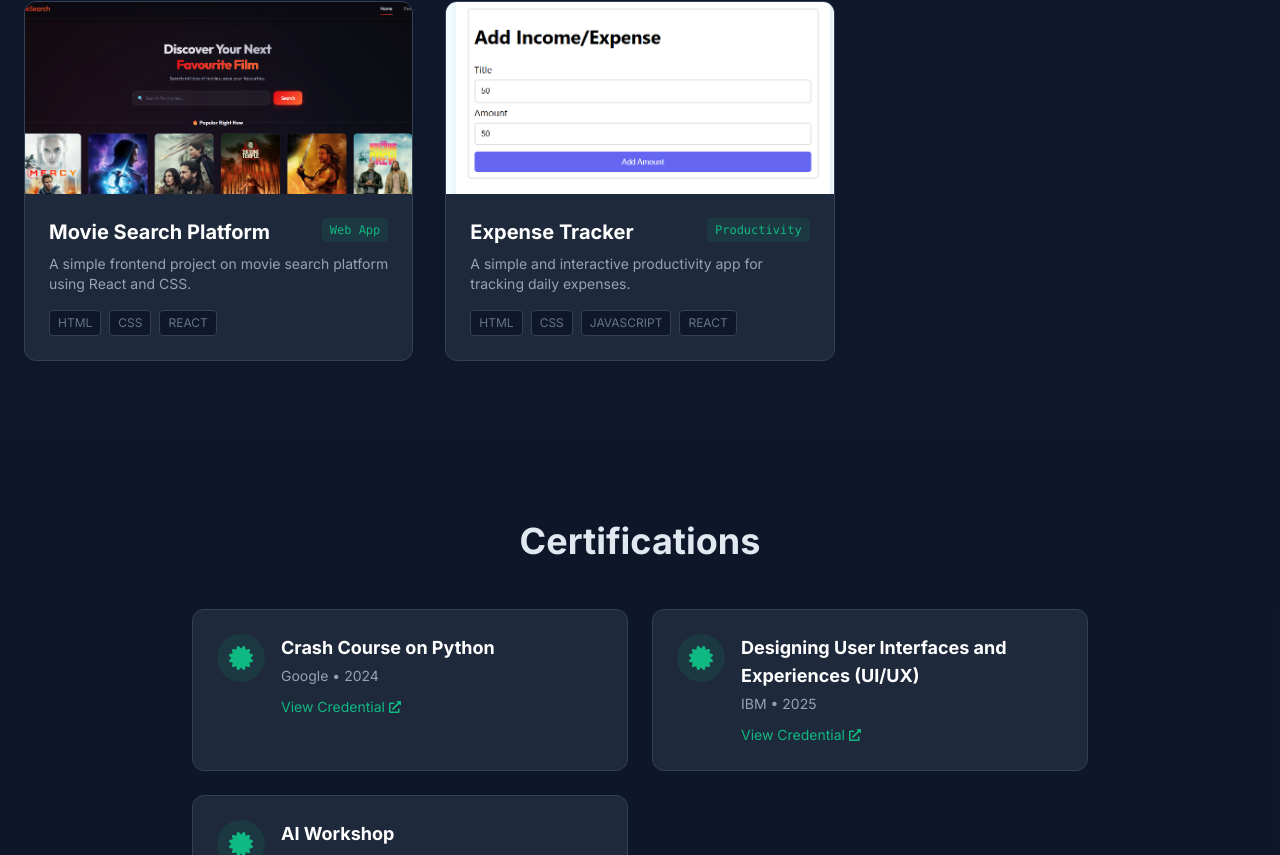
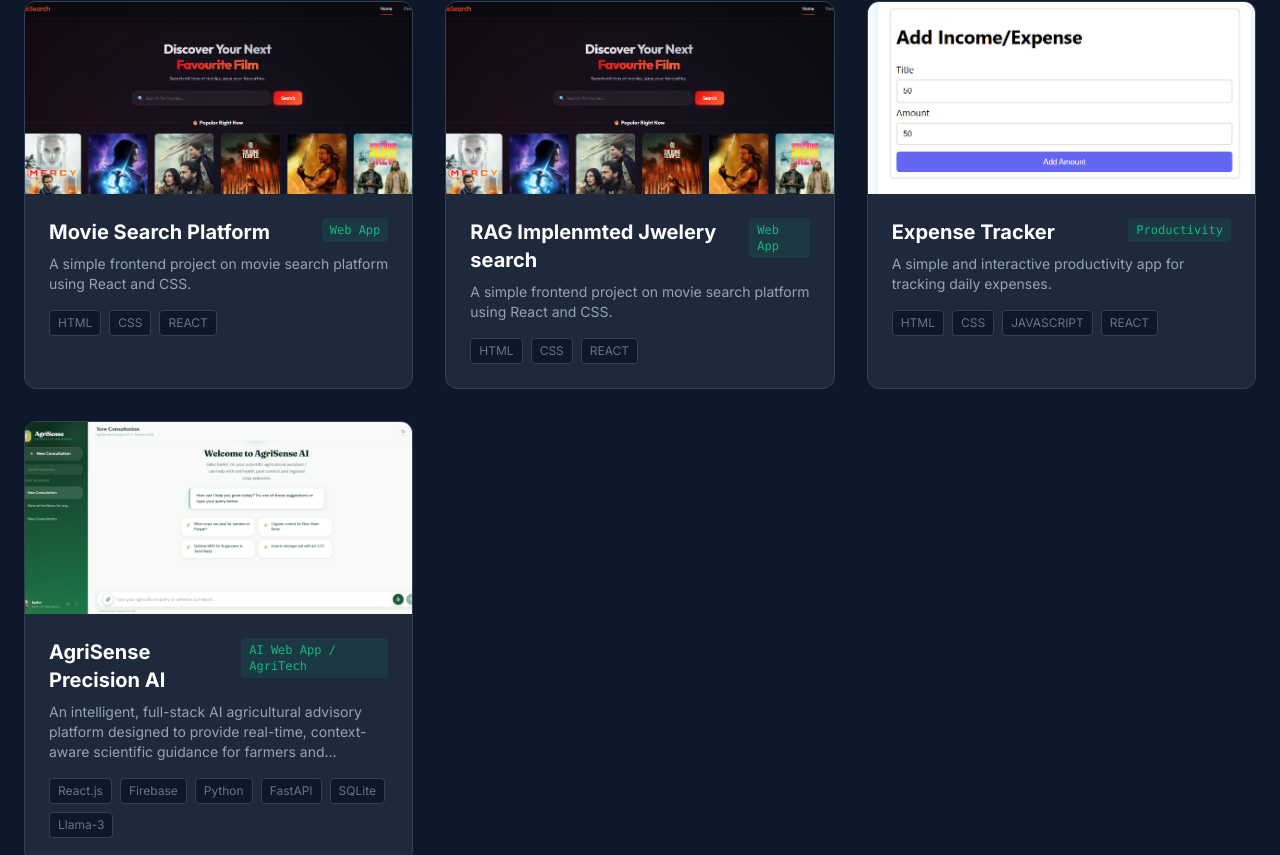
Before and after one commit to KathirVBK/portfolio, a React (Vite) app: page / in a window 1280 px wide. Shown: the part 2185-3040 px from the top of the page. Built offline with nearby package versions, Linux system fonts and the light colour scheme.

Commit message:
Added project Agrisense

```diff
--- a/src/data/portfolioData.js
+++ b/src/data/portfolioData.js
@@ -1,7 +1,8 @@
 import { FaGithub, FaLinkedin, FaEnvelope } from "react-icons/fa";
 import profileImg from "../assets/vbk.jpg";
-import movieImg from "../assets/Movie.png"; // Use your actual filename
+import movieImg from "../assets/Movie.png";
 import expenseImg from "../assets/expense.png";
+import agriSenseImg from "../assets/agriSense.png";
 export const portfolioData = {
   personalInfo: {
     name: "V.B.Kathir",
@@ -72,6 +73,18 @@
 
     {
       id: 2,
+      title: "RAG Implenmted Jwelery search",
+      description:
+        "A simple frontend project on  movie search platform using React and CSS.",
+      techStack: ["HTML", "CSS", "REACT"],
+      github: "https://github.com/KathirVBK/movie-search-frontend",
+      demo: "https://movie-search-frontend-rust.vercel.app",
+      image: movieImg,
+      category: "Web App",
+    },
+
+    {
+      id: 3,
       title: "Expense Tracker",
       description:
         "A simple and interactive productivity app for tracking daily expenses.",
@@ -80,6 +93,17 @@
       demo: "https://demo.com/",
       image: expenseImg,
       category: "Productivity",
+    },
+    {
+      id: 4,
+      title: "AgriSense Precision AI",
+      description:
+        "An intelligent, full-stack AI agricultural advisory platform designed to provide real-time, context-aware scientific guidance for farmers and agricultural professionals. It features a strict expert-mode AI, local Retrieval-Augmented Generation (RAG), live global web search, voice capabilities (STT/TTS), and Firebase authentication, all wrapped in a responsive, modern glassmorphism UI.",
+      techStack: ["React.js", "Firebase", "Python", "FastAPI", "SQLite", "Llama-3"],
+      github: "https://github.com/KathirVBK/AI-AGRICULTURE-ASSISTANT",
+      demo: "https://agrisense-frontend-tbmg.onrender.com/",
+      image: agriSenseImg,
+      category: "AI Web App / AgriTech",
     },
   ],
 
```
Also changed, not shown: src/assets/agriSense.png (added).
